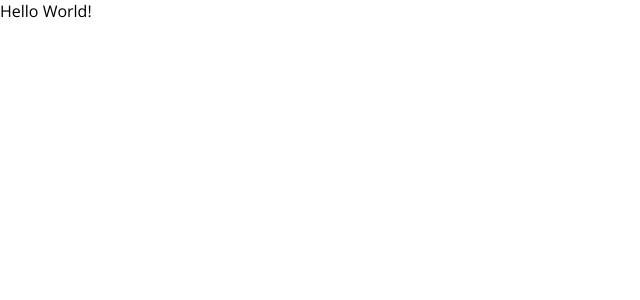
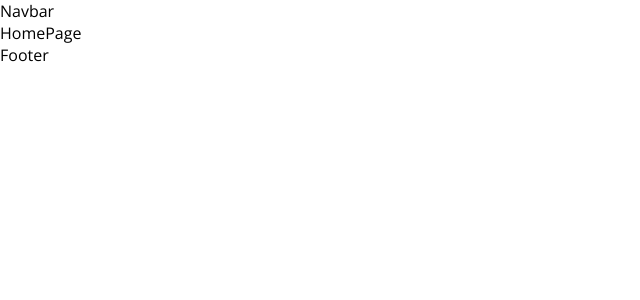
Before and after one commit to CalebAckom/blog-frontend, a React (Create React App) app: page / in a window 1280 px wide. Shown: the top 300 px of the page, without its empty margins (0-640 px from the left). Built offline with nearby package versions, Linux system fonts and the light colour scheme.

Commit message:
Adding components

```diff
--- a/src/App.js
+++ b/src/App.js
@@ -1,11 +1,35 @@
-import { createBrowserRouter, RouterProvider } from "react-router-dom";
+import { createBrowserRouter, Outlet, RouterProvider } from "react-router-dom";
 import Register from "./pages/Register"
 import Login from "./pages/Login"
+import HomePage from "./pages/HomePage"
+import SinglePost from "./pages/SinglePost"
+import Navbar from "./components/Navbar";
+import Footer from "./components/Footer";
+
+const LandingPage = () => {
+  return (
+    <>
+      <Navbar/>
+      <Outlet/>
+      <Footer/>
+    </>
+  )
+}
 
 const router = createBrowserRouter([
   {
     path: "/",
-    element: <div>Hello World!</div>,
+    element: <LandingPage/>,
+    children: [
+      {
+        path:"/",
+        element:<HomePage/>,
+      },
+      {
+        path:"/post/:id",
+        element:<SinglePost/>
+      }
+    ]
   },
   {
     path: "/register",
@@ -19,10 +43,13 @@ const router = createBrowserRouter([
 
 function App() {
   return (
-    <div>
-      <RouterProvider router={router}/>
+    <div className="app">
+      <div className="container">
+        <RouterProvider router={router}/>
+      </div>
     </div>
   );
 }
 
+
 export default App;
--- /dev/null
+++ b/src/components/Footer.jsx
@@ -0,0 +1,9 @@
+import React from 'react'
+
+const Footer = () => {
+  return (
+    <div>Footer</div>
+  )
+}
+
+export default Footer
--- /dev/null
+++ b/src/components/Navbar.jsx
@@ -0,0 +1,9 @@
+import React from 'react'
+
+function Navbar() {
+  return (
+    <div>Navbar</div>
+  )
+}
+
+export default Navbar
```
Also changed, not shown: src/App.css (deleted, +0 -38 lines).
